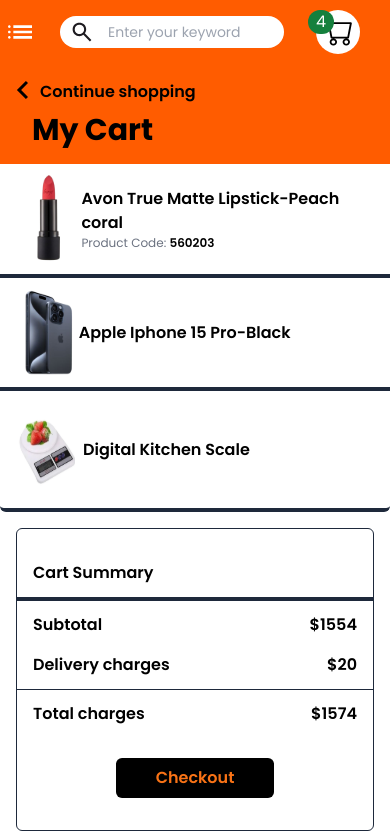
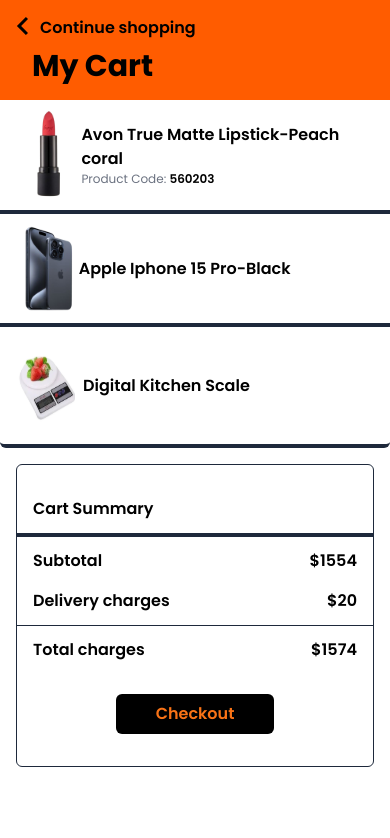
Before and after one commit to dorcasgold/HILZELLA, a React (Vite) app: page /cart in a window 390 px wide. Shown: the top 838 px of the page. Built offline with nearby package versions, Linux system fonts and the light colour scheme.

Commit message:
fix cart section

```diff
--- a/src/pages/Cart.jsx
+++ b/src/pages/Cart.jsx
@@ -18,7 +18,7 @@
   const [count3, setCount3] = useState(2)
   return (
     <div className="flex flex-col overflow-x-hidden">
-      <div className='orange md:px-4 w-full h-16 '>
+      <div className='orange  lg:flex hidden px-4 w-full h-16'>
         <div className=' flex lg:mx-28 md:mx-0 gap-0 md:gap-4 items-center'>
           <div className='md:bg-black text-white flex justify-center items-center px-1 md:px-[26px] h-16'>
             <img src={list} alt="list-icon" className="block w-8" />
```
